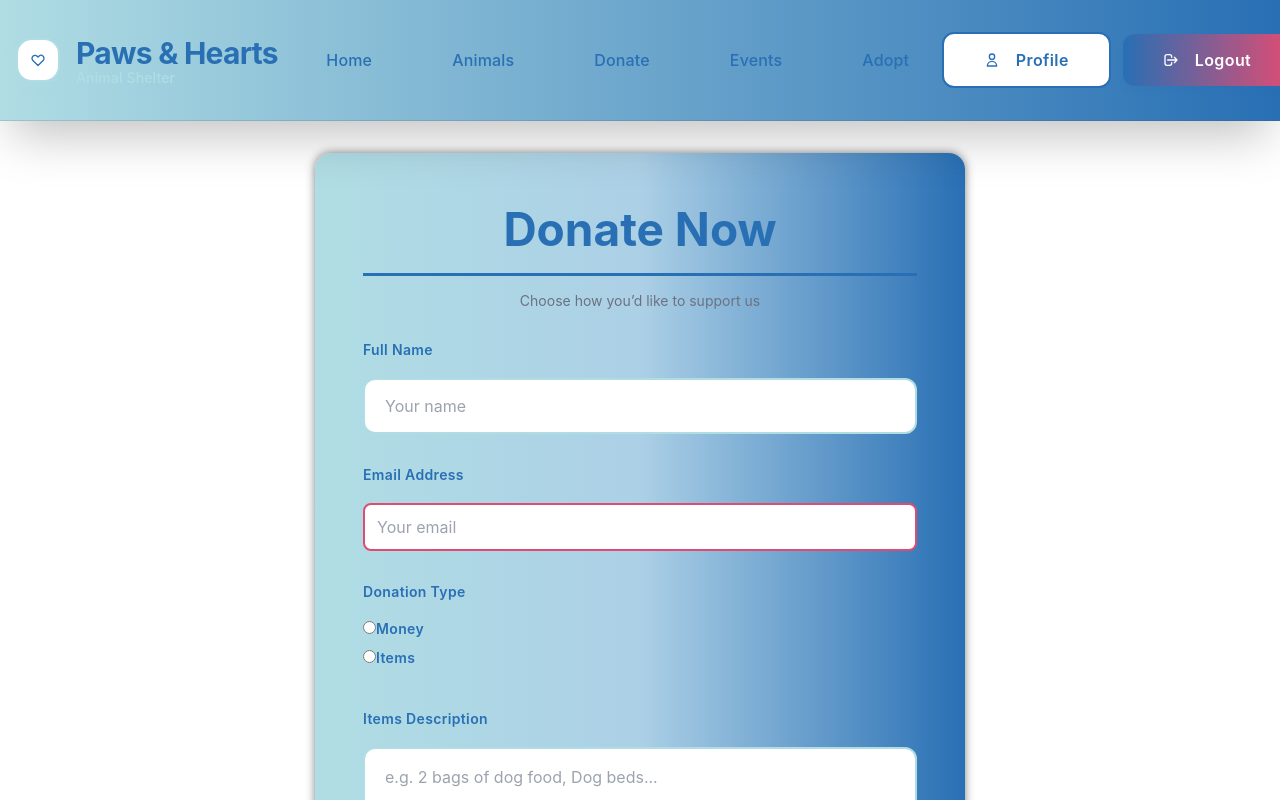
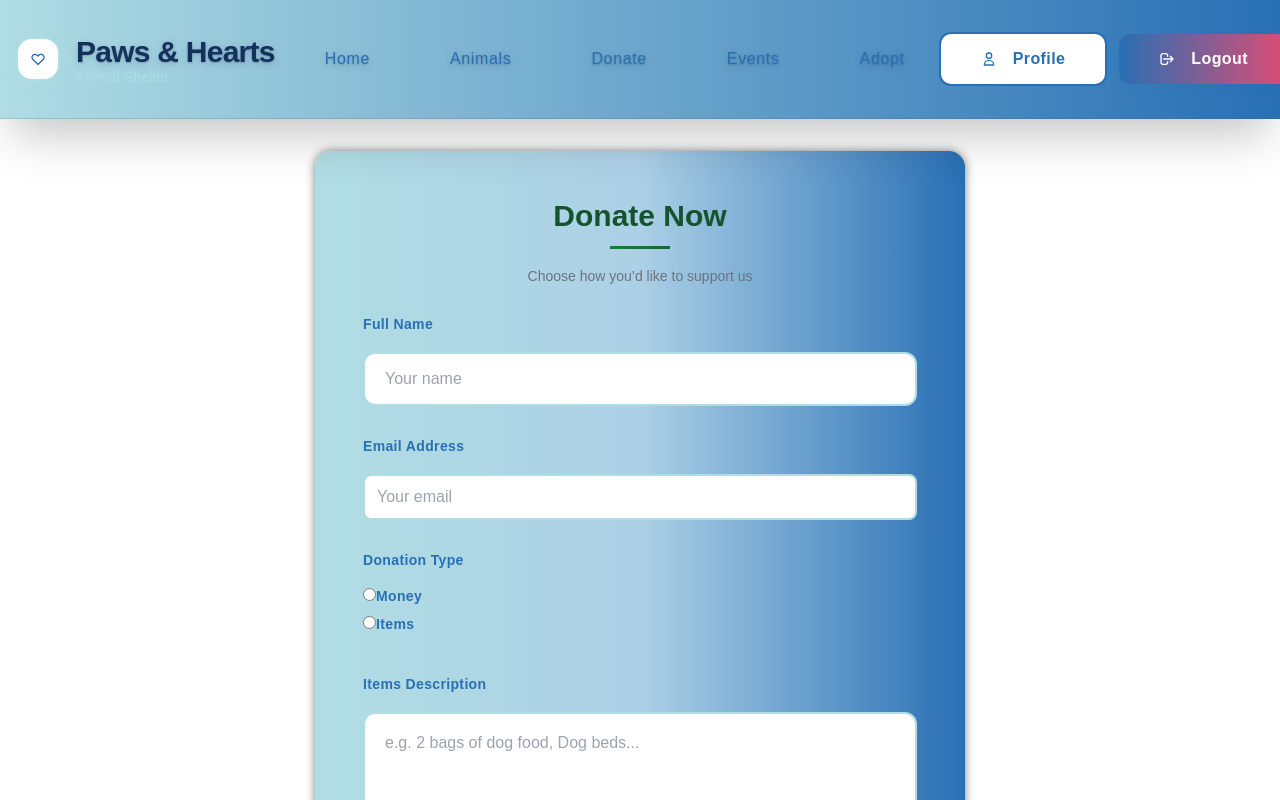
Before and after one commit to jennifernava681/SOFTWARE_DESIGN_COSC_4353, a React (Create React App) app: page /donate in a window 1280 px wide. Shown: the top 800 px of the page. Built offline with nearby package versions, Linux system fonts and the light colour scheme.

Commit message:
Revert "Merge branch 'main' of https://github.com/jennifernava681/SOFTWARE_DESIGN_COSC_4353"
This reverts commit b797ba3d4172c6940550ae33a887d7fc2513c6b2, reversing
changes made to dfe948b4f2bba572469ec865061b0f756324b8bc.

```diff
--- a/src/Header.jsx
+++ b/src/Header.jsx
@@ -79,7 +79,7 @@ const Header = ({ userType = "manager" }) => {
   return (
     <header className="header bg-gradient-header">
       <div className="header-container">
-        <div className={`header-content${userType === 'manager' ? ' manager-portal-header' : ''}`}>
+        <div className="header-content">
           {/* Logo Section */}
           <div className="logo-section">
             <Link to="/" className="logo-icon">
--- a/src/HomePage.jsx
+++ b/src/HomePage.jsx
@@ -280,7 +280,7 @@ function HomePage() {
           </div>
           <div style={{ display: "grid", gridTemplateColumns: "repeat(2, 1fr)", gap: "3rem" }}>
             <div className="testimonial-card">
-              <div className="stat-value" style={{ marginBottom: "2rem", color: "#286FB4", fontSize: "2.25rem" }}>
+              <div className="stat-value" style={{ marginBottom: "2rem", color: "white", fontSize: "2.25rem" }}>
                 Why Adopt
               </div>
               <div style={{ textAlign: "left" }}>
@@ -294,7 +294,7 @@ function HomePage() {
               </div>
             </div>
             <div className="testimonial-card">
-              <div className="stat-value" style={{ marginBottom: "2rem", color: "#286FB4", fontSize: "2.25rem" }}>
+              <div className="stat-value" style={{ marginBottom: "2rem", color: "white", fontSize: "2.25rem" }}>
                 Why Volunteer
               </div>
               <div style={{ textAlign: "left" }}>
--- a/src/css/EventFormPage.css
+++ b/src/css/EventFormPage.css
@@ -30,11 +30,11 @@ html {
 }
 
 .bg-gradient-button {
-  background: linear-gradient(90deg, #B0DDE4 0%, #E2F0F9 50%, #286FB4 100%);
+  background: linear-gradient(90deg, #15803d 0%, #166534 100%);
 }
 
 .bg-gradient-button:hover {
-background: linear-gradient(90deg, #B0DDE4 0%, #E2F0F9 50%, #286FB4 100%);
+  background: linear-gradient(90deg, #166534 0%, #14532d 100%);
 }
 
 /* Task Manager Specific Styles */
--- a/src/css/LoginUSER.css
+++ b/src/css/LoginUSER.css
@@ -14,7 +14,7 @@
   left: 0;
   right: 0;
   bottom: 0;
-  background: linear-gradient(135deg, #E2F0F9 0%, #B0DDE4 50%, #286FB4 100%);
+  background: linear-gradient(135deg, #14532d 0%, #166534 25%, #000000 50%, #166534 75%, #14532d 100%);
   z-index: 1;
 }
 
@@ -24,8 +24,8 @@
   left: 0;
   right: 0;
   bottom: 0;
-  background: radial-gradient(circle at 30% 20%, rgba(176, 221, 228, 0.15) 0%, transparent 50%),
-    radial-gradient(circle at 70% 80%, rgba(40, 111, 180, 0.12) 0%, transparent 50%);
+  background: radial-gradient(circle at 30% 20%, rgba(34, 197, 94, 0.1) 0%, transparent 50%),
+    radial-gradient(circle at 70% 80%, rgba(21, 128, 61, 0.1) 0%, transparent 50%);
 }
 
 .floating-paws {
@@ -103,8 +103,8 @@
 }
 
 .login-branding {
-  background: linear-gradient(135deg, #286FB4 0%, #B0DDE4 100%);
-  color: #FFFFFF;
+  background: linear-gradient(135deg, #15803d 0%, #166534 50%, #14532d 100%);
+  color: white;
   padding: 3rem;
   display: flex;
   flex-direction: column;
@@ -139,7 +139,7 @@
   backdrop-filter: blur(10px);
   padding: 1rem;
   border-radius: 16px;
-  border: 1px solid #B0DDE4;
+  border: 1px solid rgba(255, 255, 255, 0.3);
 }
 
 .login-logo-text h1 {
@@ -147,14 +147,12 @@
   font-weight: 700;
   margin: 0;
   letter-spacing: -0.025em;
-  color: #FFFFFF;
 }
 
 .login-logo-text p {
   font-size: 0.875rem;
   opacity: 0.9;
   margin: 0.25rem 0 0 0;
-  color: #E2F0F9;
 }
 
 .login-welcome {
@@ -167,7 +165,6 @@
   font-weight: 700;
   margin-bottom: 1rem;
   line-height: 1.2;
-  color: #FFFFFF;
 }
 
 .login-welcome p {
@@ -175,7 +172,6 @@
   opacity: 0.9;
   margin-bottom: 2rem;
   line-height: 1.6;
-  color: #E2F0F9;
 }
 
 .login-stats {
@@ -191,7 +187,7 @@
 .login-stat-number {
   font-size: 2rem;
   font-weight: 700;
-  color: #DF4C73;
+  color: #22c55e;
   margin-bottom: 0.5rem;
 }
 
@@ -220,14 +216,12 @@
 .login-form-header h3 {
   font-size: 1.875rem;
   font-weight: 700;
-  color: #286FB4 !important;
+  color: #14532d;
   margin-bottom: 0.5rem;
-  border-bottom: 3px solid #286FB4 !important;
-  background: none !important;
 }
 
 .login-form-header p {
-  color: #000000;
+  color: #6b7280;
   font-size: 0.875rem;
 }
 
@@ -274,13 +268,8 @@
 
 .form-input:focus {
   outline: none;
-  border-color: #286FB4;
-  box-shadow: 0 0 0 3px rgba(40, 111, 180, 0.1);
-}
-
-.form-input:valid:not(:placeholder-shown):not(.error) {
-  border-color: #DF4C73;
-  background: rgba(223, 76, 115, 0.02);
+  border-color: #15803d;
+  box-shadow: 0 0 0 3px rgba(21, 128, 61, 0.1);
 }
 
 .password-toggle {
@@ -296,7 +285,7 @@
 }
 
 .password-toggle:hover {
-  color: #286FB4;
+  color: #15803d;
 }
 
 .form-options {
@@ -328,8 +317,8 @@
 }
 
 .checkbox-input:checked + .checkbox-custom {
-  background: #286FB4;
-  border-color: #286FB4;
+  background: #15803d;
+  border-color: #15803d;
 }
 
 .checkbox-input:checked + .checkbox-custom::after {
@@ -348,7 +337,7 @@
 }
 
 .forgot-password {
-  color: #DF4C73;
+  color: #15803d;
   text-decoration: none;
   font-size: 0.875rem;
   font-weight: 500;
@@ -356,12 +345,12 @@
 }
 
 .forgot-password:hover {
-  color: #286FB4;
+  color: #166534;
 }
 
 .login-button {
-  background: linear-gradient(90deg, #286FB4 0%, #DF4C73 100%);
-  color: #FFFFFF;
+  background: linear-gradient(135deg, #15803d 0%, #166534 100%);
+  color: white;
   border: none;
   padding: 1rem 2rem;
   border-radius: 12px;
@@ -373,13 +362,12 @@
   align-items: center;
   justify-content: center;
   gap: 0.5rem;
-  box-shadow: 0 4px 6px -1px rgba(40, 111, 180, 0.1);
+  box-shadow: 0 4px 6px -1px rgba(0, 0, 0, 0.1);
 }
 
 .login-button:hover:not(.loading) {
-  background: linear-gradient(90deg, #DF4C73 0%, #286FB4 100%);
   transform: translateY(-2px);
-  box-shadow: 0 10px 15px -3px rgba(40, 111, 180, 0.15);
+  box-shadow: 0 10px 15px -3px rgba(0, 0, 0, 0.1);
 }
 
 .login-button.loading {
@@ -470,14 +458,14 @@
 }
 
 .register-link {
-  color: #286FB4;
+  color: #15803d;
   text-decoration: none;
   font-weight: 600;
   transition: color 0.2s;
 }
 
 .register-link:hover {
-  color: #DF4C73;
+  color: #166534;
 }
 
 .home-link {
@@ -488,7 +476,7 @@
 }
 
 .home-link:hover {
-  color: #286FB4
+  color: #15803d;
 }
 
 /* Responsive Design */
--- a/src/css/home.css
+++ b/src/css/home.css
@@ -3,7 +3,7 @@
   margin: 0;
   padding: 0;
   box-sizing: border-box;
-  font-family: 'Inter', -apple-system, BlinkMacSystemFont, 'Segoe UI', Roboto, sans-serif;
+  font-family: 'Montserrat', Arial, sans-serif !important;
 }
 
 body {
@@ -30,12 +30,6 @@ html {
   font-family: 'Montserrat', Arial, sans-serif;
   font-weight: 600;
   letter-spacing: 0.01em;
-  box-shadow: 0 4px 12px rgba(40, 111, 180, 0.1);
-  border-bottom: 1px solid rgba(176, 221, 228, 0.2);
-  position: sticky;
-  top: 0;
-  width: 100%;
-  z-index: 50;
 }
 
 .bg-gradient-hero, .hero {
@@ -86,30 +80,32 @@ html {
 }
 
 .logo-text, .footer-logo-text {
-  color: #286FB4;
+  color: #fff;
   font-size: 2.2rem;
-  font-weight: 700;
+  font-weight: 900;
   letter-spacing: 0.03em;
-  text-shadow: none;
+  text-shadow: 0 2px 8px rgba(20,48,92,0.18), 0 1px 2px rgba(0,0,0,0.18);
 }
 
 .logo-subtitle, .footer-logo-subtitle {
-  color: #4B5563;
+  color: #7bb6e6;
   font-size: 1.05rem;
-  font-weight: 500;
+  font-weight: 600;
   letter-spacing: 0.01em;
 }
 
 .nav-link {
-  color: #286FB4;
-  text-decoration: none;
-  font-weight: 600;
-  font-size: 1.125rem;
-  transition: color 0.2s;
+  color: #fff;
+  font-weight: 900;
+  letter-spacing: 0.04em;
+  text-shadow: 0 2px 8px rgba(20,48,92,0.18), 0 1px 2px rgba(0,0,0,0.18);
+  transition: color 0.2s, background 0.2s;
 }
 
 .nav-link:hover {
-  color: #DF4C73;
+  background: #DF4C73;
+  color: #fff;
+  text-shadow: 0 2px 8px rgba(20,48,92,0.18), 0 1px 2px rgba(0,0,0,0.18);
 }
 
 .header-buttons .btn, .btn-outline {
@@ -167,71 +163,6 @@ html {
   padding: 1.25rem 0;
 }
 
-.mobile-menu-toggle {
-  position: absolute;
-  right: 5rem;
-  background: transparent;
-  border: none;
-  padding: 0.5rem;
-  display: flex;
-  align-items: center;
-  cursor: pointer;
-}
-
-.mobile-nav-dropdown {
-  display: flex;
-  position: absolute;
-  top: 100%;
-  left: 50%;
-  transform: translateX(-50%);
-  background: linear-gradient(90deg, #286FB4 0%, #DF4C73 100%);
-  flex-direction: column;
-  align-items: center;
-  gap: 1rem;
-  padding: 1.5rem 0;
-  border-top: 3px solid #DF4C73;
-  z-index: 40;
-  width: 100%;
-  max-width: 310px;
-}
-
-.mobile-nav-dropdown > .nav-link {
-  display: block;
-  position: relative;
-  right: 2.5%;
-  color: white;
-  font-size: 1.125rem;
-  text-decoration: none;
-  font-weight: 450;
-  width: 100%;
-  max-width: 310px;
-  text-align: center;
-  padding: 0.80rem;
-  transition: background-color 0.3s ease;
-  box-sizing: border-box;
-}
-
-.mobile-nav-dropdown .nav-link:hover {
-  background: rgba(255, 255, 255, 0.1);
-  text-decoration: none;
-}
-
-.mobile-buttons {
-  margin-top: 1rem;
-  display: flex;
-  flex-direction: column;
-  gap: 1rem;
-}
-
-.mobile-buttons .btn {
-  display: flex;
-  position: relative;
-  right: 50%;
-  width: 200%;
-  justify-content: center;
-}
-
-
 .logo-section {
   display: flex;
   align-items: center;
@@ -253,7 +184,7 @@ html {
 .logo-text {
   font-size: 1.875rem;
   font-weight: 700;
-  color: #286FB4;
+  color: #14305c;
   letter-spacing: -0.025em;
 }
 
@@ -592,7 +523,7 @@ html {
 .section-title {
   font-size: 3rem;
   font-weight: 700;
-  color: #286FB4;
+  color: #374151;
   margin-bottom: 1.5rem;
 }
 
@@ -1173,7 +1104,7 @@ html {
 .section-title-all {
   font-size: 3rem;
   font-weight: 700;
-  color: #286FB4;
+  color: #14532d;
   margin-bottom: 1.5rem;
 }
 
@@ -1512,7 +1443,7 @@ html {
 .logo-text {
   font-size: 1.5rem;
   font-weight: 700;
-  color: #286FB4;
+  color: #14305c;
   letter-spacing: -0.025em;
   line-height: 1.2;
 }
@@ -1710,33 +1641,3 @@ html {
   height: 1.25rem;
   flex-shrink: 0;
 }
-
-.logo-section.manager-portal {
-  /* ...existing styles... */
-}
-
-/* Manager Portal: Header Layout Fix */
-.header-content.manager-portal-header {
-  display: flex;
-  justify-content: space-between;
-  align-items: center;
-  gap: 1.5rem;
-}
-
-.header-content.manager-portal-header .logo-section {
-  flex: 0 0 auto;
-  min-width: 0;
-}
-
-.header-content.manager-portal-header .nav {
-  flex: 0 1 auto !important;
-  margin: 0 2.5rem !important;
-  max-width: 700px !important;
-  min-width: 200px;
-  justify-content: center;
-}
-
-.header-content.manager-portal-header .header-buttons {
-  flex: 0 0 auto;
-  min-width: 0;
-}
--- a/src/css/register.css
+++ b/src/css/register.css
@@ -14,8 +14,8 @@
   left: 0;
   right: 0;
   bottom: 0;
-    background: linear-gradient(90deg, #B0DDE4 0%, #E2F0F9 50%, #286FB4 100%),
-    radial-gradient(circle at 70% 80%, rgba(128, 21, 76, 0.1) 0%, transparent 50%);
+  background: radial-gradient(circle at 30% 20%, rgba(34, 197, 94, 0.1) 0%, transparent 50%),
+    radial-gradient(circle at 70% 80%, rgba(21, 128, 61, 0.1) 0%, transparent 50%);
   pointer-events: none;
 }
 
@@ -225,13 +225,13 @@
 }
 
 .login-form-header h3 {
-  color:  rgba(40, 111, 180, 0.8);
-  font-size: 2.875rem;
+  color: #14532d;
+  font-size: 1.875rem;
   font-weight: 700;
   margin-bottom: 1rem;
   padding-bottom: 1rem;
   border-bottom: 3px solid transparent;
-
+  background: linear-gradient(90deg, #15803d, #166534) bottom / 60px 3px no-repeat;
 }
 
 .login-form-header p {
@@ -264,7 +264,7 @@
   margin-bottom: 2rem;
   padding-bottom: 1rem;
   border-bottom: 3px solid transparent;
-    background: linear-gradient(90deg, #B0DDE4 0%, #E2F0F9 50%, #286FB4 100%);
+  background: linear-gradient(90deg, #15803d, #166534) bottom / 60px 3px no-repeat;
 }
 
 /* Form rows and groups */
@@ -420,7 +420,7 @@ input[type="date"].form-input::-webkit-calendar-picker-indicator {
 }
 
 .password-toggle:hover {
-  color: #d12ec9;
+  color: #15803d;
 }
 
 /* Checkbox styling */
@@ -465,7 +465,7 @@ input[type="date"].form-input::-webkit-calendar-picker-indicator {
 
 .checkbox-input:checked + .checkbox-custom {
   background: linear-gradient(135deg, #15803d 0%, #166534 100%);
-  border-color: #80157b;
+  border-color: #15803d;
   transform: scale(1.1);
   box-shadow: 0 4px 12px rgba(21, 128, 61, 0.4), inset 0 1px 0 rgba(255, 255, 255, 0.2);
 }
@@ -738,7 +738,7 @@ input[type="date"].form-input::-webkit-calendar-picker-indicator {
 .login-button:focus,
 .checkbox-wrapper:focus-within,
 .terms-link:focus {
-  outline: 2px solid #DF4C73;
+  outline: 2px solid #15803d;
   outline-offset: 2px;
 }
 
--- a/src/css/surrender.css
+++ b/src/css/surrender.css
@@ -2,7 +2,7 @@
 .surrender-page {
   min-height: 100vh;
   position: relative;
-  background: linear-gradient(135deg, #E2F0F9 0%, #B0DDE4 100%);
+  background: linear-gradient(135deg, #14532d 0%, #166534 25%, #000000 50%, #166534 75%, #14532d 100%);
   padding: 2rem 0;
   overflow: hidden;
   display: flex;
@@ -17,8 +17,8 @@
   left: 0;
   right: 0;
   bottom: 0;
-  background: radial-gradient(circle at 30% 20%, rgba(176, 221, 228, 0.12) 0%, transparent 50%),
-    radial-gradient(circle at 70% 80%, rgba(40, 111, 180, 0.10) 0%, transparent 50%);
+  background: radial-gradient(circle at 30% 20%, rgba(34, 197, 94, 0.1) 0%, transparent 50%),
+    radial-gradient(circle at 70% 80%, rgba(21, 128, 61, 0.1) 0%, transparent 50%);
   pointer-events: none;
 }
 
@@ -33,7 +33,7 @@
 
 .floating-paw {
   position: absolute;
-  color: rgba(40, 111, 180, 0.08);
+  color: rgba(255, 255, 255, 0.1);
   animation: float 6s ease-in-out infinite;
 }
 
@@ -94,12 +94,12 @@
 .surrender-header {
   text-align: center;
   margin-bottom: 2rem;
-  background: rgba(255, 255, 255, 0.98);
+  background: rgba(255, 255, 255, 0.95);
   backdrop-filter: blur(20px);
   padding: 2rem 1.5rem;
   border-radius: 20px;
-  box-shadow: 0 25px 50px -12px rgba(40, 111, 180, 0.10);
-  border: 1px solid #B0DDE4;
+  box-shadow: 0 25px 50px -12px rgba(0, 0, 0, 0.25);
+  border: 1px solid rgba(255, 255, 255, 0.2);
   width: 100%;
   max-width: 900px;
   margin: 0 auto 2rem auto;
@@ -114,12 +114,12 @@
 }
 
 .surrender-logo-icon {
-  background: #E2F0F9;
+  background: rgba(21, 128, 61, 0.1);
   backdrop-filter: blur(10px);
   padding: 1rem;
   border-radius: 16px;
-  border: 1px solid #B0DDE4;
-  color: #286FB4;
+  border: 1px solid rgba(21, 128, 61, 0.2);
+  color: #15803d;
 }
 
 .surrender-logo-text h1 {
@@ -127,18 +127,18 @@
   font-weight: 700;
   margin: 0;
   letter-spacing: -0.025em;
-  color: #286FB4;
+  color: #14532d;
 }
 
 .surrender-logo-text p {
   font-size: 0.875rem;
   opacity: 0.7;
   margin: 0.25rem 0 0 0;
-  color: #B0DDE4;
+  color: #6b7280;
 }
 
 .surrender-welcome h2 {
-  color: #286FB4;
+  color: #14532d;
   font-size: 2.25rem;
   font-weight: 700;
   margin-bottom: 0.75rem;
@@ -146,7 +146,7 @@
 }
 
 .surrender-welcome p {
-  color: #B0DDE4;
+  color: #6b7280;
   font-size: 1.125rem;
   line-height: 1.6;
   max-width: 600px;
@@ -154,10 +154,11 @@
 }
 
 .surrender-form-container {
-  background: rgba(255, 255, 255, 0.98);
+  background: rgba(255, 255, 255, 0.95);
+  backdrop-filter: blur(20px);
   border-radius: 20px;
-  box-shadow: 0 25px 50px -12px rgba(40, 111, 180, 0.10);
-  border: 1px solid #B0DDE4;
+  box-shadow: 0 25px 50px -12px rgba(0, 0, 0, 0.25);
+  border: 1px solid rgba(255, 255, 255, 0.2);
   overflow: hidden;
   width: 100%;
   max-width: 900px;
@@ -196,13 +197,13 @@
 }
 
 .section-title {
-  color: #286FB4;
+  color: #14532d;
   font-size: 1.75rem;
   font-weight: 700;
   margin-bottom: 1.5rem;
   padding-bottom: 0.75rem;
   border-bottom: 3px solid transparent;
-  background: linear-gradient(90deg, #DF4C73, #286FB4) bottom / 80px 3px no-repeat;
+  background: linear-gradient(90deg, #15803d, #166534) bottom / 80px 3px no-repeat;
   position: relative;
   z-index: 2;
   text-align: center;
@@ -227,7 +228,7 @@
 .form-group label {
   display: block;
   font-weight: 600;
-  color: #286FB4;
+  color: #14532d;
   margin-bottom: 0.75rem;
   font-size: 0.875rem;
   letter-spacing: 0.025em;
@@ -252,7 +253,7 @@
 .form-select {
   width: 100%;
   padding: 1rem 1.25rem;
-  border: 2px solid #B0DDE4;
+  border: 2px solid #e5e7eb;
   border-radius: 12px;
   font-size: 1rem;
   transition: all 0.3s cubic-bezier(0.4, 0, 0.2, 1);
@@ -278,15 +279,12 @@
 }
 
 .form-input:focus,
-.form-select:focus,
-.form-select:active,
-.form-select:required:invalid,
-select:focus,
-select:active,
-select:required:invalid {
+.form-select:focus {
   outline: none;
-  border-color: #286FB4 !important;
-  box-shadow: none !important;
+  border-color: #15803d;
+  box-shadow: 0 0 0 3px rgba(21, 128, 61, 0.1), 0 4px 6px -1px rgba(0, 0, 0, 0.1);
+  transform: translateY(-2px);
+  background: rgba(255, 255, 255, 0.95);
 }
 
 .form-input:hover:not(:focus),
@@ -297,8 +295,8 @@ select:required:invalid {
 
 .form-input:valid:not(:placeholder-shown):not(.error),
 .form-select:valid:not(.error) {
-  border-color: #DF4C73;
-  background: rgba(223, 76, 115, 0.02);
+  border-color: #15803d;
+  background: rgba(21, 128, 61, 0.02);
 }
 
 .form-input::placeholder {
@@ -362,10 +360,10 @@ textarea.form-input {
 }
 
 .checkbox-input:checked + .checkbox-custom {
-  background: linear-gradient(90deg, #286FB4 0%, #DF4C73 100%);
-  border-color: #286FB4;
+  background: linear-gradient(135deg, #15803d 0%, #166534 100%);
+  border-color: #15803d;
   transform: scale(1.1);
-  box-shadow: 0 4px 12px rgba(40, 111, 180, 0.18), inset 0 1px 0 rgba(255, 255, 255, 0.2);
+  box-shadow: 0 4px 12px rgba(21, 128, 61, 0.4), inset 0 1px 0 rgba(255, 255, 255, 0.2);
 }
 
 .checkbox-input:checked + .checkbox-custom::after {
@@ -437,13 +435,13 @@ textarea.form-input {
 }
 
 .btn-primary {
-  background: linear-gradient(90deg, #286FB4 0%, #DF4C73 100%);
-  color: #FFFFFF;
+  background: linear-gradient(135deg, #15803d 0%, #166534 100%);
+  color: white;
   box-shadow: 0 4px 6px -1px rgba(0, 0, 0, 0.1), 0 2px 4px -1px rgba(0, 0, 0, 0.06);
 }
 
 .btn-primary:hover:not(:disabled) {
-  background: linear-gradient(90deg, #DF4C73 0%, #286FB4 100%);
+  background: linear-gradient(135deg, #166534 0%, #14532d 100%);
   transform: translateY(-2px);
   box-shadow: 0 12px 20px -4px rgba(21, 128, 61, 0.3), 0 8px 16px -8px rgba(0, 0, 0, 0.1);
 }
@@ -501,7 +499,7 @@ textarea.form-input {
 .success-icon-green {
   width: 100px;
   height: 100px;
-  background: linear-gradient(90deg, #286FB4 0%, #DF4C73 100%);
+  background: linear-gradient(135deg, #15803d 0%, #166534 100%);
   color: white;
   border-radius: 50%;
   display: flex;
@@ -530,7 +528,7 @@ textarea.form-input {
 }
 
 .success-message h2 {
-  color: #286FB4;
+  color: #14532d;
   font-size: 2rem;
   font-weight: 700;
   margin-bottom: 1rem;
@@ -624,9 +622,3 @@ textarea.form-input {
     transform: none;
   }
 }
-
-.form-input:invalid,
-.form-select:invalid {
-  border-color: #DF4C73;
-  box-shadow: none;
-}
--- a/src/css/volunteer.css
+++ b/src/css/volunteer.css
@@ -190,23 +190,22 @@
   margin-top: 1.5rem;
 }
 
-.skill-checkbox,
-.day-checkbox {
+.skill-checkbox {
   display: flex;
   align-items: center;
-  justify-content: center;
-  text-align: center;
   padding: 1rem;
   border: 2px solid rgba(229, 231, 235, 0.6);
   border-radius: 12px;
   cursor: pointer;
+  transition: all 0.3s cubic-bezier(0.4, 0, 0.2, 1);
+  position: relative;
   background: rgba(255, 255, 255, 0.8);
   backdrop-filter: blur(10px);
   user-select: none;
+  justify-content: center;
+  text-align: center;
   min-height: 60px;
-  transition: all 0.3s cubic-bezier(0.4, 0, 0.2, 1);
 }
-
 
 .skill-checkbox .checkmark {
   margin-right: 0.5rem;
@@ -258,13 +257,10 @@
   box-shadow: 0 12px 28px -8px rgba(40, 111, 180, 0.2);
 }
 
-
-.skill-checkbox:active{
-  padding: 1rem;
-  justify-content: center;
-  text-align: center;
-  min-height: 60px;
-
+.skill-checkbox:active,
+.day-checkbox:active {
+  transform: translateY(-1px) scale(1.01);
+  transition: all 0.1s ease;
 }
 
 .skill-checkbox input[type="checkbox"],
@@ -385,7 +381,7 @@
   left: -100%;
   width: 100%;
   height: 100%;
-  background: linear-gradient(90deg, transparent, rgba(163, 44, 44, 0.2), transparent);
+  background: linear-gradient(90deg, transparent, rgba(255, 255, 255, 0.2), transparent);
   transition: left 0.6s ease;
 }
 
--- a/src/portals/public/SurrenderAnimal.jsx
+++ b/src/portals/public/SurrenderAnimal.jsx
@@ -1,3 +1,4 @@
+
 import React from "react";
 import { Link } from "react-router-dom";
 import { useState } from "react"
```
Also changed, not shown: 1 other file (tests, documents, lock files or other folders).
